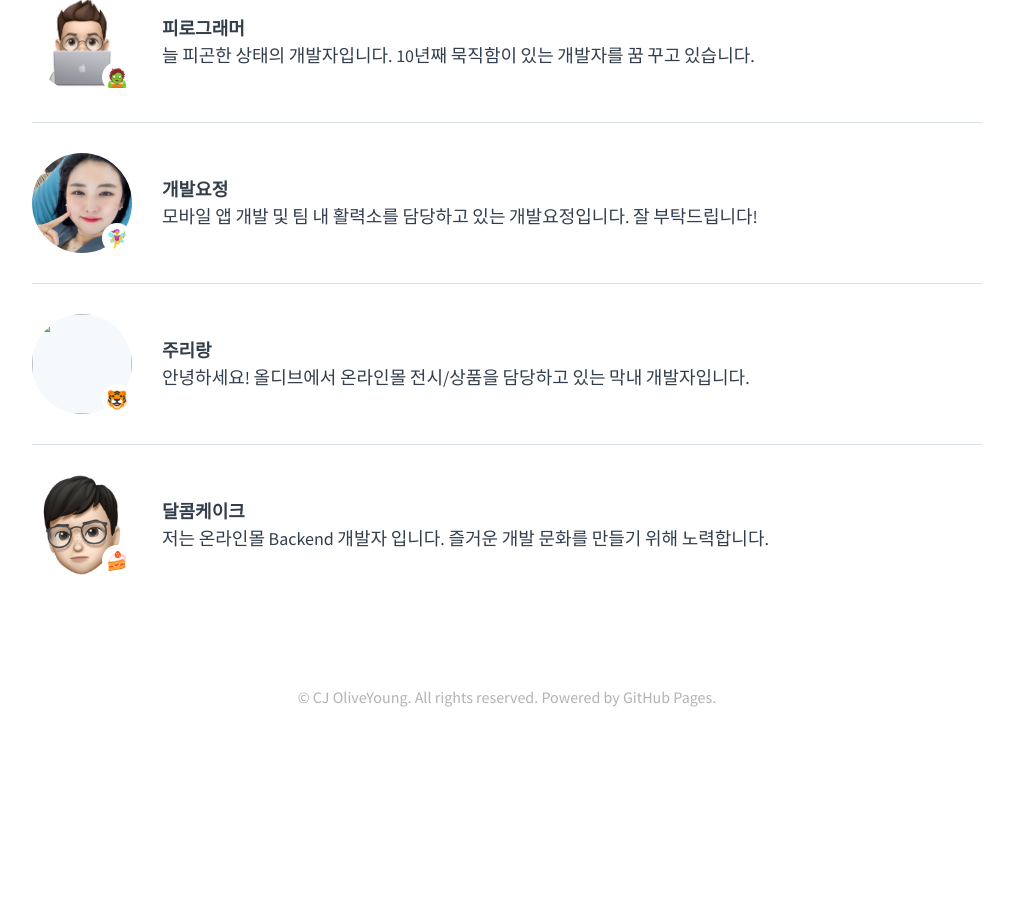
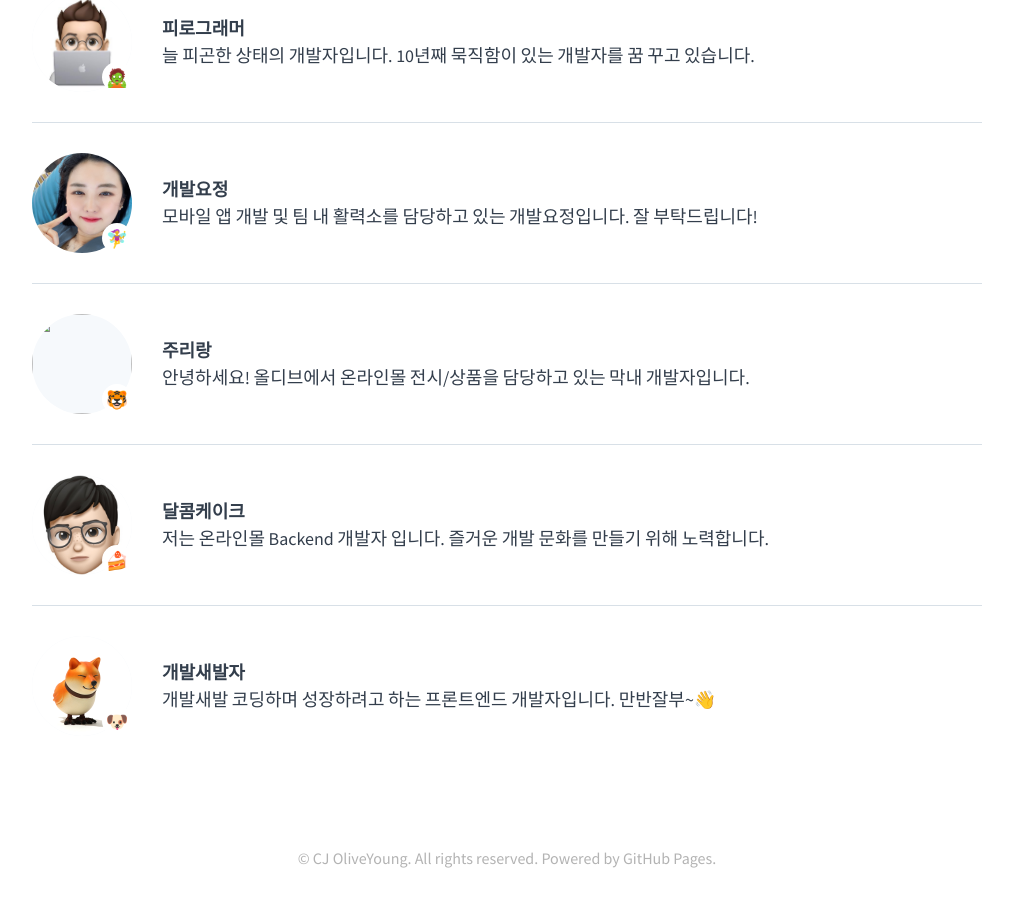
Before and after one commit to tedpark/oy-alldev.github.io, a Jekyll site: the page built from about/index.md, in a window 1280 px wide and 900 px high, scrolled down 1581 px. Shown: the whole window, without its empty margins (133-1146 px from the left). Built offline with Jekyll 4.4.1, drawn with Linux system fonts in a browser that asks for light colours; before the commit the page ends 2320 px from its top, so only the background shows below that.

Commit message:
featurer/개발새발자프로필 작성

```diff
--- a/_data/members.yml
+++ b/_data/members.yml
@@ -45,3 +45,8 @@
   name: 멋진거니
   emoji: 👮‍♂️
   comment: 안녕하세요. 멋진거니 입니다. 항상 이슬님과 함께하는 삶을 살아요~
+
+- id: 834765
+  name: 개발새발자
+  emoji: 🐶
+  comment: 개발새발 코딩하며 성장하려고 하는 프론트엔드 개발자입니다. 만반잘부~👋
```
Also changed, not shown: about/img/834765.jpg (added).
